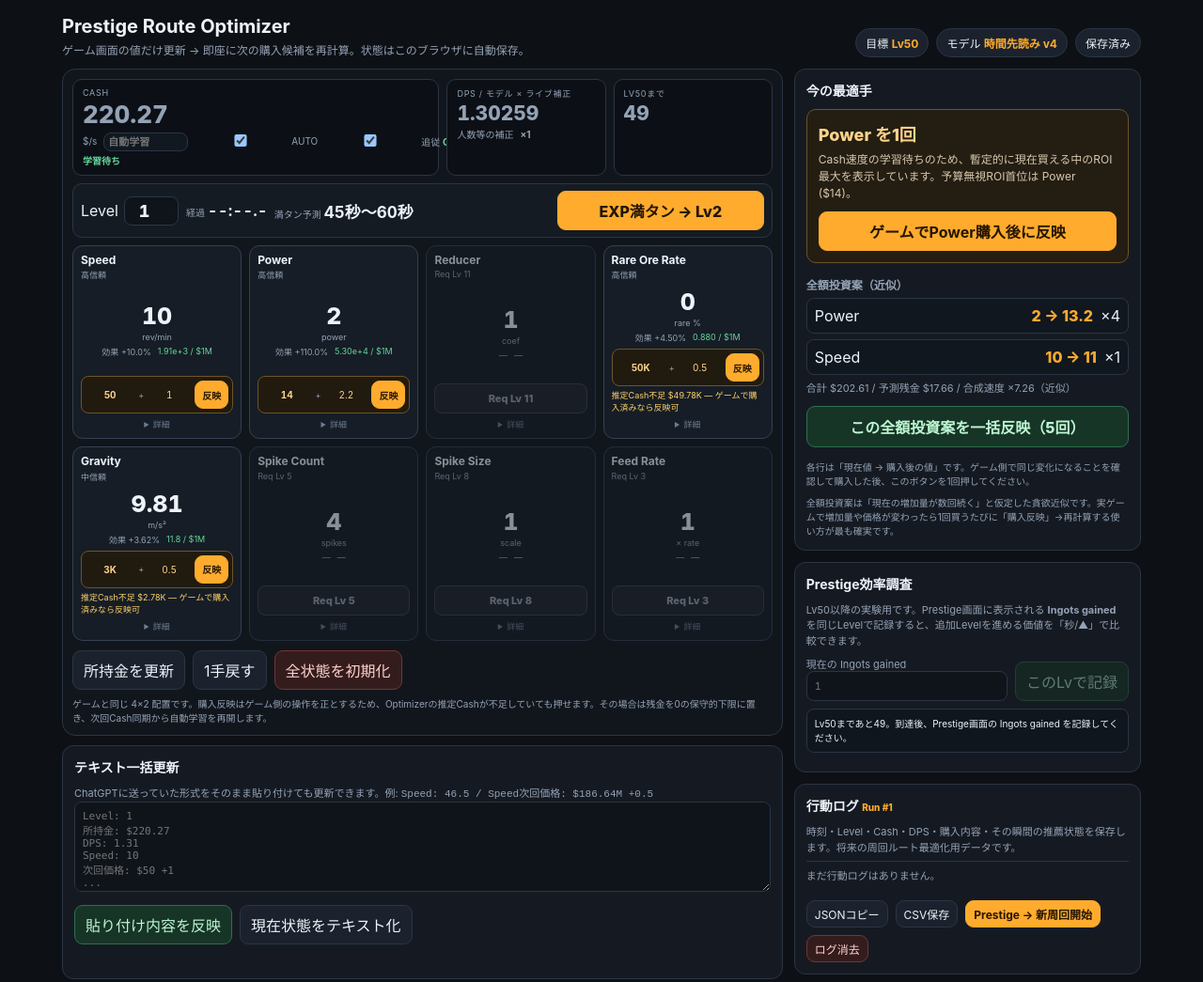
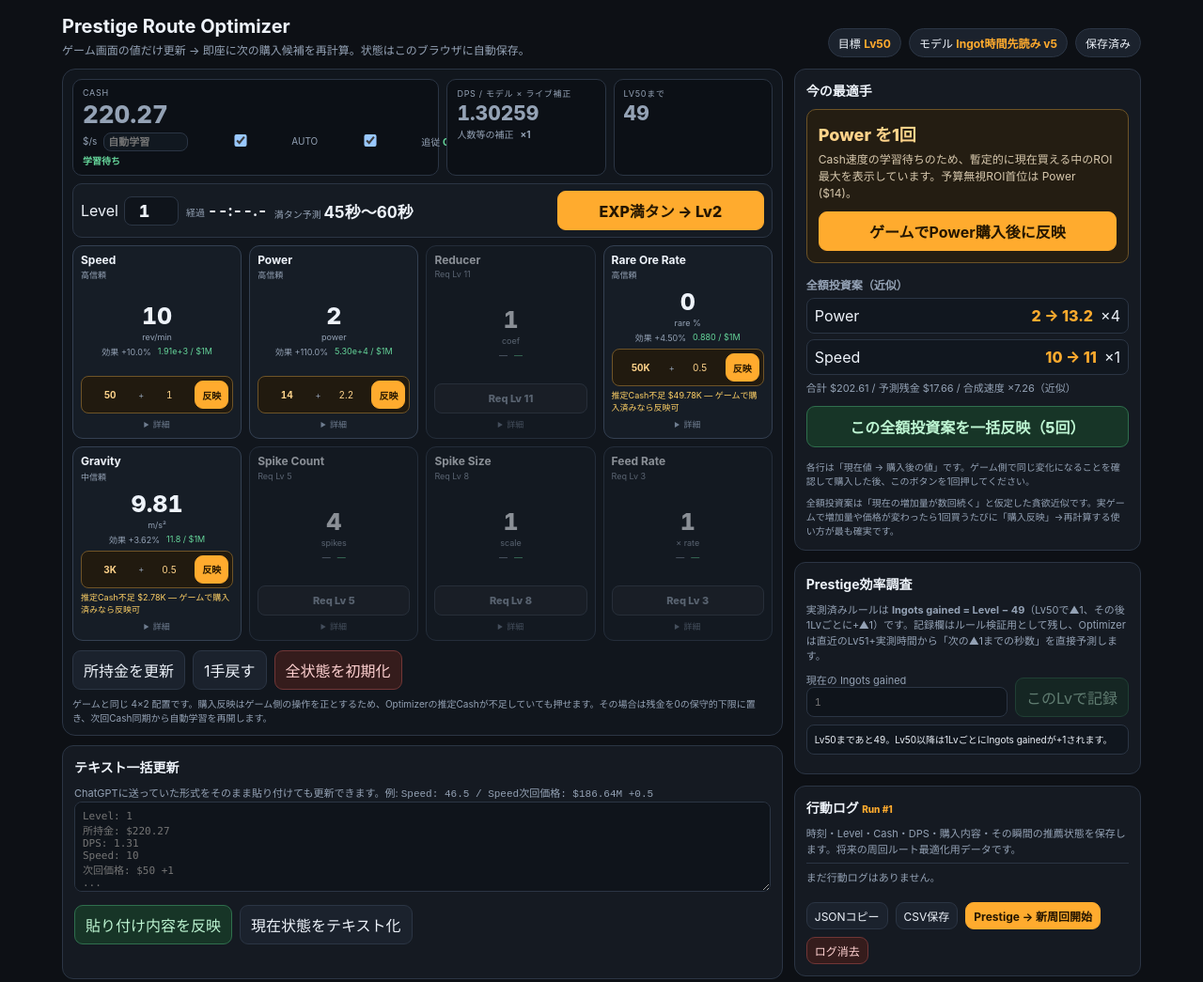
Before and after one commit to Rokurolize/idle-prestige-optimizer, a plain HTML site: page index.html in a window 1280 px wide. Shown: the top 1045 px of the page at 94% size. Drawn offline with Linux system fonts and the light colour scheme.

Commit message:
Optimize post-50 ingot farming

```diff
--- a/index.html
+++ b/index.html
@@ -23,7 +23,7 @@
 <main class="app" id="app">
   <div class="top">
     <div class="title"><h1>Prestige Route Optimizer</h1><p>ゲーム画面の値だけ更新 → 即座に次の購入候補を再計算。状態はこのブラウザに自動保存。</p></div>
-    <div class="status"><div class="pill">目標 <b id="goalLabel">Lv50</b></div><div class="pill">モデル <b>時間先読み v4</b></div><div class="pill" id="savePill">保存済み</div></div>
+    <div class="status"><div class="pill">目標 <b id="goalLabel">Lv50</b></div><div class="pill">モデル <b>Ingot時間先読み v5</b></div><div class="pill" id="savePill">保存済み</div></div>
   </div>
 
   <div class="grid">
@@ -77,7 +77,7 @@
 
       <div class="card" style="margin-top:12px">
         <h2>Prestige効率調査</h2>
-        <div class="smalltext muted">Lv50以降の実験用です。Prestige画面に表示される <b>Ingots gained</b> を同じLevelで記録すると、追加Levelを進める価値を「秒/▲」で比較できます。</div>
+        <div class="smalltext muted">実測済みルールは <b>Ingots gained = Level − 49</b>（Lv50で▲1、その後1Lvごとに+▲1）です。記録欄はルール検証用として残し、Optimizerは直近のLv51+実測時間から「次の▲1までの秒数」を直接予測します。</div>
         <div class="probeGrid" style="margin-top:8px"><label>現在の Ingots gained<input id="prestigeGainProbe" inputmode="numeric" type="number" min="0" step="1" placeholder="1"></label><button class="btn good" id="recordPrestigeProbe">このLvで記録</button></div>
         <div class="probeVerdict" id="prestigeProbeVerdict">Lv50到達後に観測を開始できます。</div>
         <div class="probeHistory" id="prestigeProbeHistory"></div>
@@ -117,7 +117,7 @@
   const UPGRADE_ORDER=['speed','power','reducer','rare','gravity','spikeCount','spikeSize','feed'];
   const UPGRADE_UNITS={speed:'rev/min',power:'power',reducer:'coef',rare:'rare %',gravity:'m/s²',spikeCount:'spikes',spikeSize:'scale',feed:'× rate'};
   const defaults={
-    schemaVersion:11,level:1,cash:220.27,cashAuto:true,cashUpdatedAt:Date.now(),dps:1.31,dpsCalibration:1,income:0,incomeMode:'auto',prestigeCash:1.14,prestigeDmg:1.14,refining:1.56,crush:1.56,expEff:1,ingots:0,
+    schemaVersion:12,level:1,cash:220.27,cashAuto:true,cashUpdatedAt:Date.now(),dps:1.31,dpsCalibration:1,income:0,incomeMode:'auto',prestigeCash:1.14,prestigeDmg:1.14,refining:1.56,crush:1.56,expEff:1,ingots:0,
     settings:{reducerExponent:1.25,gravityExponent:0.715,feedExponent:0.75,spikeSizeEffect:0.00397},history:[],timing:{level:null,startedAt:null,recordedAt:null},levelAnchors:[],actionLog:[],prestigeProbes:[],run:{id:1,startedAt:Date.now()},
     upgrades:{
       speed:{name:'Speed',value:10,cost:50,step:1,stepDelta:0,growth:1.2,unlock:1,cap:null,model:'linear',confidence:'高'},
@@ -132,8 +132,9 @@
   };
   let state=load(); let undoStack=[]; let timerId=0; let bestPointerAppliedAt=-Infinity;let cashRateCache={key:'',value:null};let lastCashSyncCommit={value:NaN,at:-Infinity};
 
-  function load(){try{const raw=localStorage.getItem(KEY);if(!raw)return clone(defaults);const parsed=JSON.parse(raw),loaded=merge(clone(defaults),parsed);if(num(parsed.schemaVersion,1)<2)migratePowerV1(loaded);if(num(parsed.schemaVersion,1)<4)migrateDerivedDpsV4(loaded,parsed);if(num(parsed.schemaVersion,1)<5)migrateReducerCostV5(loaded);if(num(parsed.schemaVersion,1)<6)migrateReducerExponentV6(loaded);if(num(parsed.schemaVersion,1)<7)migrateReducerExponentV7(loaded);if(num(parsed.schemaVersion,1)<8)migrateDerivedDpsV8(loaded);if(num(parsed.schemaVersion,1)<9)migrateActionLogV9(loaded);if(num(parsed.schemaVersion,1)<10)migrateAdaptivePlannerV10(loaded);if(num(parsed.schemaVersion,1)<11)migratePost50V11(loaded);loaded.schemaVersion=11;loaded.cashUpdatedAt=Date.now();return loaded}catch{return clone(defaults)}}
+  function load(){try{const raw=localStorage.getItem(KEY);if(!raw)return clone(defaults);const parsed=JSON.parse(raw),loaded=merge(clone(defaults),parsed);if(num(parsed.schemaVersion,1)<2)migratePowerV1(loaded);if(num(parsed.schemaVersion,1)<4)migrateDerivedDpsV4(loaded,parsed);if(num(parsed.schemaVersion,1)<5)migrateReducerCostV5(loaded);if(num(parsed.schemaVersion,1)<6)migrateReducerExponentV6(loaded);if(num(parsed.schemaVersion,1)<7)migrateReducerExponentV7(loaded);if(num(parsed.schemaVersion,1)<8)migrateDerivedDpsV8(loaded);if(num(parsed.schemaVersion,1)<9)migrateActionLogV9(loaded);if(num(parsed.schemaVersion,1)<10)migrateAdaptivePlannerV10(loaded);if(num(parsed.schemaVersion,1)<11)migratePost50V11(loaded);if(num(parsed.schemaVersion,1)<12)migratePost50IngotV12(loaded);loaded.schemaVersion=12;loaded.cashUpdatedAt=Date.now();return loaded}catch{return clone(defaults)}}
   function migratePost50V11(s){if(!Array.isArray(s.prestigeProbes))s.prestigeProbes=[];const noisy=new Set(['cash_sync','income_sync','income_mode','cash_tracking','upgrade_edit','permanent_edit','model_setting','timer_restart']);for(const e of s.actionLog||[])if(noisy.has(e.type))e.recommendation=null}
+  function migratePost50IngotV12(s){if(!Array.isArray(s.prestigeProbes))s.prestigeProbes=[]}
   function migratePowerV1(s){const u=s.upgrades&&s.upgrades.power;if(!u||!Number.isFinite(u.cost)||u.cost<=0)return;const baseCost=14,growth=1.73,n=Math.max(0,Math.round(Math.log(u.cost/baseCost)/Math.log(growth))),expectedCost=baseCost*Math.pow(growth,n);if(Math.abs(expectedCost-u.cost)/expectedCost>0.03)return;u.value=2+n*2.2+0.4*n*(n-1)/2;u.step=2.2+0.4*n;u.stepDelta=0.4}
   function migrateDerivedDpsV4(s,parsed){if(s.upgrades.spikeCount.cost<=0)s.upgrades.spikeCount.cost=1200;if(s.upgrades.feed.cost<=0)s.upgrades.feed.cost=400;if(Math.abs(num(s.upgrades.feed.growth,1.5)-1.5)<1e-9)s.upgrades.feed.growth=1.4;if(Math.abs(num(s.settings.gravityEffect,0.023)-0.023)<1e-9)s.settings.gravityEffect=0.022;if(Math.abs(num(s.settings.spikeSizeEffect,0.003)-0.003)<1e-9)s.settings.spikeSizeEffect=0.00397;s.dpsCalibration=1;const raw=rawModelDps(s,1),old=num(parsed.dps,NaN);if(Number.isFinite(old)&&raw>0&&old/raw>=0.8&&old/raw<=1.2)s.dpsCalibration=old/raw;s.dps=rawModelDps(s)}
   function migrateReducerCostV5(s){const u=s.upgrades&&s.upgrades.reducer;if(u&&(!Number.isFinite(u.cost)||u.cost<=0))u.cost=75000}
@@ -196,7 +197,9 @@
   function latestHistoricalLevelSeconds(level,beforeRun=runId()){const v=historicalLevelDurations(level,beforeRun);return v.length?quantile(v,.5):NaN}
   function currentRunLevelSeconds(level){const e=(state.actionLog||[]).filter(x=>x.runId===runId()&&x.type==='exp_full_level_up'&&x.detail&&x.detail.from===level&&num(x.detail.durationMs)>0).sort((a,b)=>b.at-a.at)[0];return e?num(e.detail.durationMs)/1000:NaN}
   function estimateRunPace(){const ratios=[];for(let l=Math.max(2,state.level-10);l<state.level;l++){const cur=currentRunLevelSeconds(l),hist=historicalLevelDurations(l);if(!(cur>0)||!hist.length)continue;const base=quantile(hist,.5);if(base>0)ratios.push(cur/base)}const recent=ratios.slice(-8);if(!recent.length)return {low:1,mid:1,high:1,count:0};return {low:Math.max(.25,Math.min(2.5,quantile(recent,.2))),mid:Math.max(.3,Math.min(2.5,quantile(recent,.5))),high:Math.max(.3,Math.min(3,quantile(recent,.8))),count:recent.length}}
-  function levelDurationForecast(level,pace=estimateRunPace()){let hist=historicalLevelDurations(level),source='multi-run same level';if(!hist.length){const nearby=[];for(let d=1;d<=3;d++){nearby.push(...historicalLevelDurations(level-d),...historicalLevelDurations(level+d))}hist=nearby.filter(v=>v>0);source=hist.length?'nearby levels':'fallback'}if(!hist.length)hist=[60];const hLow=quantile(hist,.1),hMid=quantile(hist,.5),hHigh=quantile(hist,.9),rawLow=hLow*pace.low*.75,rawMid=hMid*pace.mid,rawHigh=hHigh*pace.high;return {low:Math.max(1,Math.min(rawLow,rawMid,rawHigh)),mid:Math.max(1,rawMid),high:Math.max(1,Math.max(rawLow,rawMid,rawHigh)),samples:hist.length,source}}
+  function recentPost50Durations(level=state.level){const vals=[];for(let l=Math.max(51,level-8);l<level;l++){const v=currentRunLevelSeconds(l);if(v>0&&Number.isFinite(v))vals.push(v)}if(vals.length>=4){const med=quantile(vals,.5);return vals.filter(v=>v>=med/3&&v<=med*3)}return vals}
+  function levelDurationForecast(level,pace=estimateRunPace()){if(level>50){const post=recentPost50Durations(level);if(post.length){const low=quantile(post,.2),mid=quantile(post,.5),high=quantile(post,.8);return {low:Math.max(1,low*.8),mid:Math.max(1,mid),high:Math.max(1,high*1.2),samples:post.length,source:'current-run post50'}}}let hist=historicalLevelDurations(level),source='multi-run same level';if(!hist.length){const nearby=[];for(let d=1;d<=3;d++){nearby.push(...historicalLevelDurations(level-d),...historicalLevelDurations(level+d))}hist=nearby.filter(v=>v>0);source=hist.length?'nearby levels':'fallback'}if(!hist.length)hist=[60];const hLow=quantile(hist,.1),hMid=quantile(hist,.5),hHigh=quantile(hist,.9),rawLow=hLow*pace.low*.75,rawMid=hMid*pace.mid,rawHigh=hHigh*pace.high;return {low:Math.max(1,Math.min(rawLow,rawMid,rawHigh)),mid:Math.max(1,rawMid),high:Math.max(1,Math.max(rawLow,rawMid,rawHigh)),samples:hist.length,source}}
+  function knownIngotsGained(level=state.level){return level>=50?level-49:0}
   function estimateTimeHorizon(){const pace=estimateRunPace(),elapsed=(timingElapsed()||0)/1000,forecast=levelDurationForecast(state.level,pace),levelEarlyRemaining=Math.max(0,forecast.low-elapsed),levelRemaining=Math.max(0,forecast.mid-elapsed),levelLateRemaining=Math.max(0,forecast.high-elapsed),planningLevelRemaining=levelEarlyRemaining;if(state.level>=50)return {levelRemaining,levelEarlyRemaining,levelLateRemaining,planningLevelRemaining,runRemaining:Math.max(1,levelRemaining),pace,source:forecast.source,samples:forecast.samples,totalForecast:forecast,post50:true};let runRemaining=levelRemaining;for(let l=state.level+1;l<50;l++)runRemaining+=levelDurationForecast(l,pace).mid;return {levelRemaining,levelEarlyRemaining,levelLateRemaining,planningLevelRemaining,runRemaining:Math.max(levelRemaining,runRemaining),pace,source:forecast.source,samples:forecast.samples,totalForecast:forecast,post50:false}}
   function secondsText(v){if(!Number.isFinite(v))return '不明';if(v<1)return '<1秒';if(v<90)return Math.round(v)+'秒';const m=Math.floor(v/60),s=Math.round(v-m*60);return `${m}分${String(s).padStart(2,'0')}秒`}
   function etaRangeText(h){if(!(h&&Number.isFinite(h.levelLateRemaining)))return'不明';if(h.levelLateRemaining<1)return'いつ満タンでも';const lo=Math.max(0,h.levelEarlyRemaining),hi=Math.max(lo,h.levelLateRemaining);if(hi-lo<4)return secondsText(h.levelRemaining);return `${lo<1?'0秒':secondsText(lo)}〜${secondsText(hi)}`}
@@ -228,10 +231,10 @@
   function runPrestigeProbes(){return (state.prestigeProbes||[]).filter(p=>p.runId===runId()).sort((a,b)=>a.at-b.at)}
   function prestigeProbeEconomics(now=Date.now()){const probes=runPrestigeProbes(),cycle=currentRunTo50Seconds(),at50=post50StartAt(),latest=probes[probes.length-1]||null,previous=probes.length>1?probes[probes.length-2]:null,base=probes.find(p=>p.level===50)||probes[0]||null,baseGain=base&&base.gained>0?base.gained:NaN,resetSecondsPerIngot=cycle>0&&baseGain>0?cycle/baseGain:NaN;let marginalSecondsPerIngot=NaN,deltaGain=NaN,deltaSeconds=NaN,marginalFrom=null;if(latest&&probes.length>1){let currentGroupStart=probes.length-1;while(currentGroupStart>0&&probes[currentGroupStart-1].gained===latest.gained)currentGroupStart--;if(currentGroupStart>0){const priorGain=probes[currentGroupStart-1].gained;let priorGroupStart=currentGroupStart-1;while(priorGroupStart>0&&probes[priorGroupStart-1].gained===priorGain)priorGroupStart--;marginalFrom=probes[priorGroupStart];deltaGain=latest.gained-priorGain;deltaSeconds=(latest.at-marginalFrom.at)/1000;if(deltaGain>0&&deltaSeconds>=0)marginalSecondsPerIngot=deltaSeconds/deltaGain}}return {probes,cycle,at50,latest,previous,base,resetSecondsPerIngot,marginalSecondsPerIngot,deltaGain,deltaSeconds,marginalFrom,post50Elapsed:Number.isFinite(at50)?Math.max(0,(now-at50)/1000):NaN}}
   function recordPrestigeProbe(){if(state.level<50){flash('Ingots gained のLevel比較はLv50以降で記録してください。');return}const gained=Math.max(0,Math.round(num($('prestigeGainProbe').value,NaN)));if(!Number.isFinite(gained)){flash('Prestige画面の Ingots gained を整数で入力してください。');return}const at=Date.now(),econ=prestigeProbeEconomics(at),probe={at,runId:runId(),level:state.level,gained,post50Elapsed:econ.post50Elapsed,cycleTo50Seconds:econ.cycle};snapshot();if(!Array.isArray(state.prestigeProbes))state.prestigeProbes=[];state.prestigeProbes.push(probe);state.prestigeProbes=state.prestigeProbes.slice(-500);logAction('prestige_probe',{gained,post50Elapsed:probe.post50Elapsed,cycleTo50Seconds:probe.cycleTo50Seconds},at);render();flash(`Lv${state.level} / Ingots gained ${gained} を記録しました。`)}
-  function renderPrestigeProbes(){const root=$('prestigeProbeHistory'),verdict=$('prestigeProbeVerdict'),button=$('recordPrestigeProbe');button.disabled=state.level<50;const e=prestigeProbeEconomics();root.textContent='';for(const p of e.probes.slice(-8).reverse()){const row=document.createElement('div');row.className='probeRow';row.innerHTML=`<b>Lv${p.level}</b><span>▲${p.gained}</span><span>${Number.isFinite(p.post50Elapsed)?`Lv50後 ${secondsText(p.post50Elapsed)}`:'時刻記録'}</span>`;root.appendChild(row)}if(state.level<50){verdict.textContent=`Lv50まであと${50-state.level}。到達後、Prestige画面の Ingots gained を記録してください。`;return}if(!e.latest){verdict.innerHTML=`まずLv${state.level}で <b>Ingots gained</b> を記録してください。Lv50時点の値を基準にすると追加Levelの限界効率を比較できます。`;return}const reset=Number.isFinite(e.resetSecondsPerIngot)?`${secondsText(e.resetSecondsPerIngot)}/▲`:'基準未確定';if(e.previous&&e.deltaGain>0){const marginal=`${secondsText(e.marginalSecondsPerIngot)}/▲`,better=Number.isFinite(e.resetSecondsPerIngot)&&e.marginalSecondsPerIngot<e.resetSecondsPerIngot;verdict.innerHTML=`直近の追加▲効率: <b>${marginal}</b> / Lv2→50リセット基準: <b>${reset}</b>。${Number.isFinite(e.resetSecondsPerIngot)?(better?'<span class="incomeSource">現時点では深掘り有利</span>':'<span class="warnText">現時点ではPrestige周回有利</span>'):'Lv50での基準gainを記録すると比較できます。'}`;return}verdict.innerHTML=`現在 ▲${e.latest.gained}。Lv2→50の実測基準は <b>${reset}</b>。まだ追加▲が増えていないため、次の変化Levelを観測すると深掘り効率を判定できます。`}
+  function renderPrestigeProbes(){const root=$('prestigeProbeHistory'),verdict=$('prestigeProbeVerdict'),button=$('recordPrestigeProbe');button.disabled=state.level<50;const e=prestigeProbeEconomics(),known=knownIngotsGained();if(state.level>=50&&document.activeElement!==$('prestigeGainProbe'))$('prestigeGainProbe').value=known;root.textContent='';for(const p of e.probes.slice(-8).reverse()){const row=document.createElement('div');row.className='probeRow';const expected=knownIngotsGained(p.level),ok=p.gained===expected;row.innerHTML=`<b>Lv${p.level}</b><span>▲${p.gained}${ok?'':' ⚠'}</span><span>${Number.isFinite(p.post50Elapsed)?`Lv50後 ${secondsText(p.post50Elapsed)}`:'時刻記録'}</span>`;root.appendChild(row)}if(state.level<50){verdict.textContent=`Lv50まであと${50-state.level}。Lv50以降は1LvごとにIngots gainedが+1されます。`;return}const cycle=currentRunTo50Seconds(),reset=cycle>0?`${secondsText(cycle)}/▲`:'基準未確定',forecast=levelDurationForecast(state.level),marginal=`${secondsText(forecast.mid)}/▲`,better=cycle>0&&forecast.mid<cycle;verdict.innerHTML=`観測済みルール: <b>Ingots gained = Level − 49</b>。現在Lv${state.level}なら▲${known}、次Lvで▲${known+1}。直近Lv群から次の+▲1を約 <b>${marginal}</b> と予測、Lv2→50の1▲リセット基準は <b>${reset}</b>。${cycle>0?(better?'<span class="incomeSource">純Ingots効率では深掘り有利</span>':'<span class="warnText">純Ingots効率ではPrestige有利</span>'):''}<br><span class="muted">※25 Prestiges未達なら、Prestige回数と永久倍率の価値はこの純Ingots比較とは別です。</span>`}
 
   function render(){
-    const rateEstimate=estimateCashRate(),horizon=estimateTimeHorizon();$('level').value=state.level;if(document.activeElement!==$('cash'))$('cash').value=compactMoneyValue(currentCash());$('cashAuto').checked=!!state.cashAuto;$('incomeAuto').checked=state.incomeMode!=='manual';$('income').readOnly=state.incomeMode!=='manual';$('cashAutoState').textContent=state.cashAuto&&effectiveIncomeRate()>0?'ON':'OFF';$('dps').value=dpsValue(currentDps());if(document.activeElement!==$('income'))$('income').value=effectiveIncomeRate()>0?compactMoneyValue(effectiveIncomeRate()):'';$('remaining').value=state.level<=50?50-state.level:'+'+(state.level-50);$('levelGapLabel').textContent=state.level<=50?'Lv50まで':'Lv50超過';$('goalLabel').textContent=state.level<50?'Lv50':`Prestige調査 Lv${state.level}+`;$('incomeSource').textContent=rateSourceLabel(rateEstimate);$('incomeRange').textContent=rateEstimate.count>1&&state.incomeMode!=='manual'?`概ね ${money(rateEstimate.low)}–${money(rateEstimate.high)}/s (${rateEstimate.count}標本)`:'';renderLevelEta(horizon);
+    const rateEstimate=estimateCashRate(),horizon=estimateTimeHorizon();$('level').value=state.level;if(document.activeElement!==$('cash'))$('cash').value=compactMoneyValue(currentCash());$('cashAuto').checked=!!state.cashAuto;$('incomeAuto').checked=state.incomeMode!=='manual';$('income').readOnly=state.incomeMode!=='manual';$('cashAutoState').textContent=state.cashAuto&&effectiveIncomeRate()>0?'ON':'OFF';$('dps').value=dpsValue(currentDps());if(document.activeElement!==$('income'))$('income').value=effectiveIncomeRate()>0?compactMoneyValue(effectiveIncomeRate()):'';$('remaining').value=state.level<=50?50-state.level:'+'+(state.level-50);$('levelGapLabel').textContent=state.level<=50?'Lv50まで':'Lv50超過';$('goalLabel').textContent=state.level<50?'Lv50':`▲${knownIngotsGained()} → ▲${knownIngotsGained()+1}`;$('incomeSource').textContent=rateSourceLabel(rateEstimate);$('incomeRange').textContent=rateEstimate.count>1&&state.incomeMode!=='manual'?`概ね ${money(rateEstimate.low)}–${money(rateEstimate.high)}/s (${rateEstimate.count}標本)`:'';renderLevelEta(horizon);
     $('dpsLiveFactor').textContent='×'+trim(state.dpsCalibration);const liveDiff=Math.abs(state.dpsCalibration-1);$('dpsLiveNote').textContent=liveDiff>.15?' 永久強化設定も確認':'';$('dpsLiveNote').className=liveDiff>.3?'badText':liveDiff>.15?'warnText':'';
     const reward=levelUpReward(state.level);$('levelUp').textContent='Lv +1のみ（復旧）';$('levelUp').title=reward==null?'このLevelの即時収入は未観測なので加算しません':`即時収入 ${money(reward)} を加算して次Lvへ進みます`;$('levelUp').disabled=false;
     for(const id of ['prestigeCash','prestigeDmg','refining','crush','expEff','ingots'])$(id).value=state[id];
@@ -255,7 +258,7 @@
   function formatRoi(r){if(!r)return'—';return (r*1e6).toPrecision(3)+' / $1M'}
   function renderRecommendation(){
     const cash=currentCash(),candidates=candidateEntries(),aff=candidates.filter(c=>c.affordable),box=$('recommend'),roiLeader=candidates[0]||null,nearest=candidates.filter(c=>c.u.cost>cash).sort((a,b)=>a.u.cost-b.u.cost)[0]||null,plan=timeAwarePlan(),rate=plan.rateEstimate,horizon=plan.horizon;
-    const post50Note=state.level>=50?'<strong>Lv50+実験モード:</strong> Lv50以降のIngots増加式は未観測なので、ここでは「現在Lvを早く終える」範囲だけを最適化します。Prestige効率調査に Ingots gained を記録してください。 ':'';
+    const post50Note=state.level>=50?`<strong>Lv50+ Ingotモード:</strong> 実測により Ingots gained = Lv${state.level} で ▲${knownIngotsGained()}、以後1Lvごとに+▲1。したがって現在Lvを最短で終えることは、次の▲1を最短で取ることと同義です。 `:'';
     if(!(rate.rate>0)||!plan.actions.length){const best=aff[0]||null,leaderText=roiLeader?`予算無視ROI首位は ${roiLeader.u.name} (${money(roiLeader.u.cost)})。`:'';if(!best){box.innerHTML=`<div class="headline">購入なし → Level Up</div><div class="reason">${post50Note}Cash増加速度の自動学習がまだ不足しています。Cashを1〜2回実測同期すると待ち時間比較を開始します。${leaderText} EXP満タンならLevel Upしてください。</div>`;renderBundle([]);return}box.innerHTML=`<div class="headline">${best.u.name} を1回</div><div class="reason">${post50Note}Cash速度の学習待ちのため、暫定的に現在買える中のROI最大を表示しています。${leaderText}</div><button class="btn primary recommendApply" id="applyBest" data-action="apply-best" type="button">ゲームで${best.u.name}購入後に反映</button>`;renderBundle(makeGreedyBundle());return}
     const first=plan.actions[0],gap=Math.max(0,first.cost-cash),waitLow=gap>0&&rate.high>0?gap/rate.high:0,waitHigh=gap>0&&rate.low>0?gap/rate.low:first.wait,waitText=first.wait<.8?'今すぐ':`約${secondsText(first.wait)}待つ`,rangeText=first.wait>=.8&&waitHigh>waitLow*1.15?`（概ね ${secondsText(waitLow)}〜${secondsText(waitHigh)}）`:'',steps=plan.actions.slice(0,3).map((a,i)=>`${i+1}. ${a.wait>.8?`${secondsText(a.wait)}待ち → `:''}${a.name} ${upgradeValueText(a.key,a.from)}→${upgradeValueText(a.key,a.to)}`).join('<br>'),predDps=currentDps()*dpsEffect(first.key,state.upgrades[first.key]),trackedShort=first.cost>cash;
     box.innerHTML=`<div class="headline">${waitText} → ${first.name} を1回</div><div class="reason">${post50Note}<strong>同一Lv内・最大8手の時間ベース先読み</strong>です。実測Cashから推定した増加速度は ${money(rate.rate)}/s ${rate.count>1?`（中央50% ${money(rate.low)}〜${money(rate.high)}/s）`:''}。${state.level<50?`Lv50までの残りは約 ${secondsText(horizon.runRemaining)}。`:''}費用 ${money(first.cost)}、推定進行効果 +${pct(first.factor)}、購入可能まで ${secondsText(first.wait)} ${rangeText}。EXP満タンは単一時刻ではなく過去周回の分布から予測し、<strong>待機判定には早い側 ${secondsText(horizon.planningLevelRemaining)}</strong> を使います。</div><div class="metricrow"><div class="metric"><span>このLv満タン予測</span><b>${etaRangeText(horizon)}</b></div><div class="metric"><span>先読み短縮量</span><b>約 ${secondsText(plan.saved)}</b></div><div class="metric"><span>追跡Cash</span><b>${money(cash)}</b></div></div><div class="planSteps"><b>先読み案</b><br>${steps}</div>${trackedShort?`<div class="cashShort">Optimizer上は ${money(gap)} 不足。ゲーム側で既に購入可能ならCashを直さず、そのまま下の反映ボタンを押せます。</div>`:''}<button class="btn primary recommendApply" id="applyBest" data-action="apply-best" type="button">ゲームで${first.name}購入後に反映</button>`;
```
Also changed, not shown: 4 other files.
